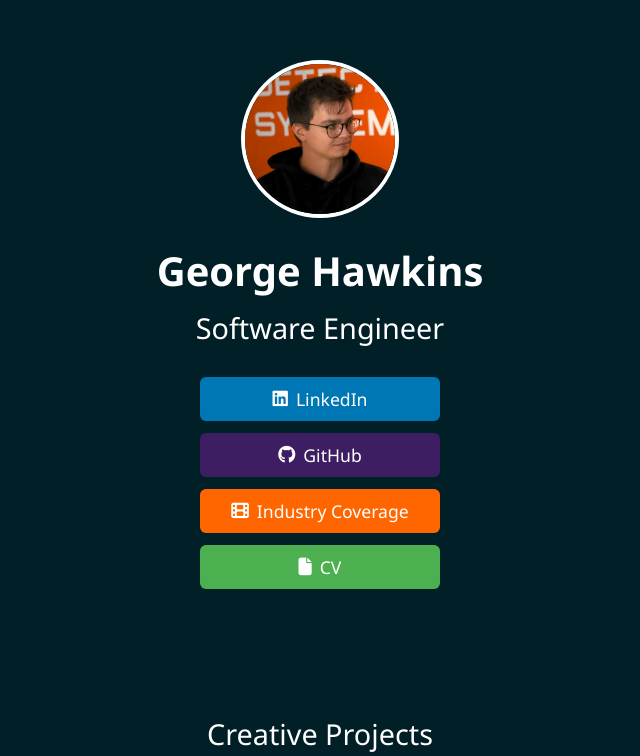
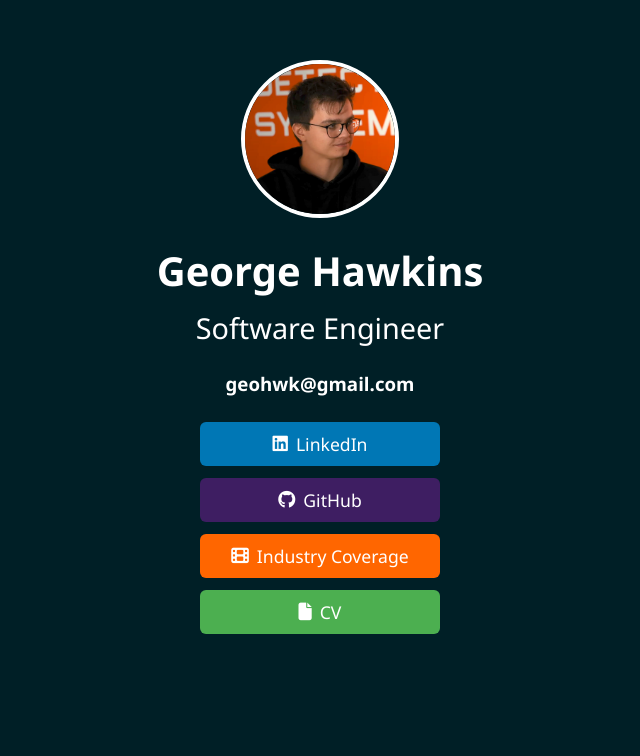
Before and after one commit to geohwk/geohwk.github.io, a plain HTML site: page index.html in a window 1280 px wide. Shown: the top 756 px of the page, without its empty margins (320-960 px from the left). Drawn offline with Linux system fonts and the light colour scheme.

Commit message:
Update index.html

```diff
--- a/index.html
+++ b/index.html
@@ -144,6 +144,7 @@
     <img src="your-photo.jpeg" alt="George Hawkins" class="profile-pic" />
     <h1>George Hawkins</h1>
     <h2>Software Engineer</h2>
+    <h3>geohwk@gmail.com</h3>
     <nav>
       <a href="https://uk.linkedin.com/in/george-hawkins-637a7b9a" class="linkedin" target="_blank">
         <i class="fab fa-linkedin"></i>LinkedIn
```
